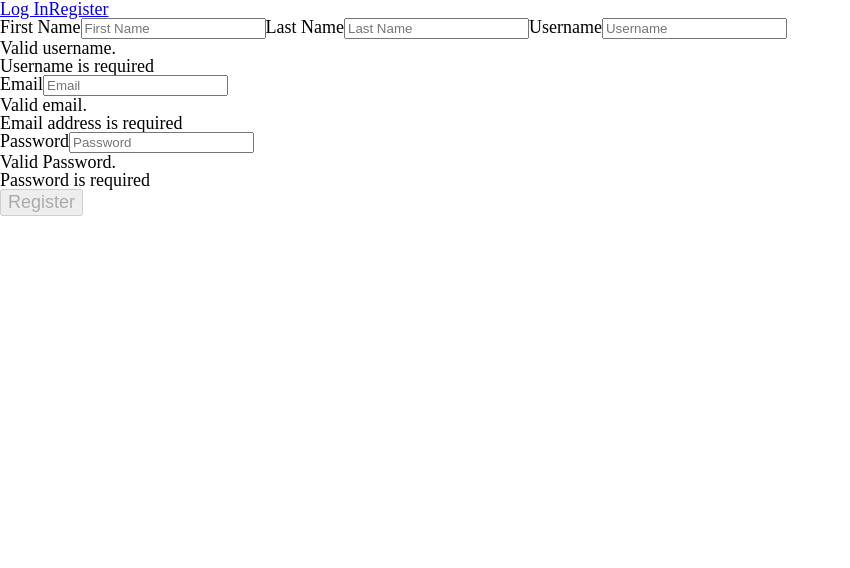
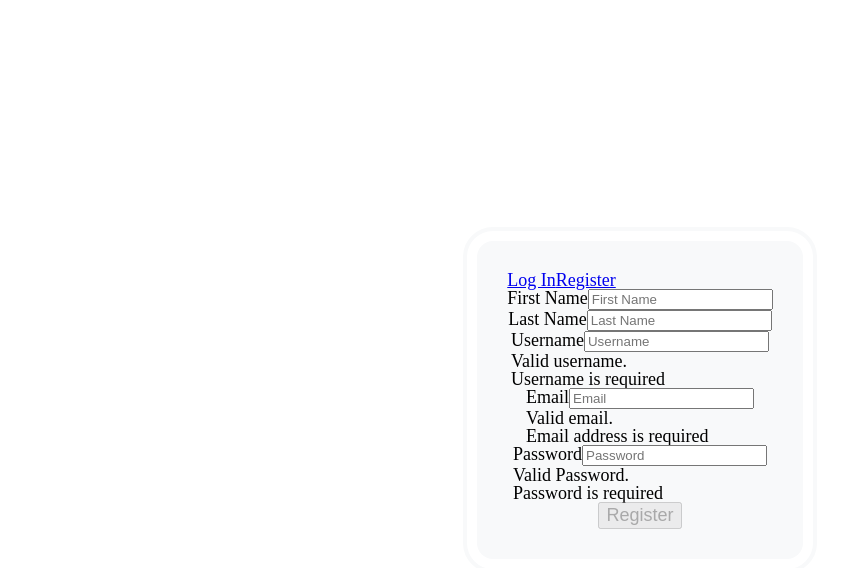
Before and after one commit to waylonturbes/what-to-do-planner, a React (Create React App) app in the folder client/: page /auth/register in a window 1280 px wide. Shown: the top 568 px of the page, without its empty margins (0-850 px from the left). Built offline with nearby package versions, Linux system fonts and the light colour scheme.

Commit message:
Added new authpage styles

```diff
--- a/client/src/components/forms/RegisterForm/RegisterForm.jsx
+++ b/client/src/components/forms/RegisterForm/RegisterForm.jsx
@@ -75,6 +75,7 @@ function RegisterForm() {
       className={registerStyles.form}
       onSubmit={handleSubmit}
     >
+      <div>
         <label
           for="first_name"
           className=""
@@ -90,7 +91,9 @@ function RegisterForm() {
           value={formValues.first_name}
           onChange={handleChange}
         />
+      </div>
 
+      <div>
         <label
           for="last_name"
           className=""
@@ -106,7 +109,9 @@ function RegisterForm() {
           value={formValues.last_name}
           onChange={handleChange}
         />
+      </div>
 
+      <div>
         <label
           for="username"
           className={
@@ -135,7 +140,9 @@ function RegisterForm() {
         <p className="">
           {formErrors.username}
         </p>
+      </div>
 
+      <div>
         <label for="email" className={
           (formErrors.email === "")
             ? "" // valid
@@ -160,7 +167,9 @@ function RegisterForm() {
         <p className="">
           {formErrors.email}
         </p>
+      </div>
 
+      <div>
         <label for="password" className={
           (formErrors.password === "")
             ? "" // valid
@@ -185,6 +194,7 @@ function RegisterForm() {
         <p className="">
           {formErrors.password}
         </p>
+      </div>
 
       <button
         disabled={submitDisabled}
--- a/client/src/components/forms/RegisterForm/registerForm.module.css
+++ b/client/src/components/forms/RegisterForm/registerForm.module.css
@@ -1,3 +1,6 @@
 .form {
-
+  display: flex;
+  flex-direction: column;
+  align-items: center;
+  justify-content: space-evenly;
 }
--- a/client/src/components/pages/AuthPage/AuthPage.jsx
+++ b/client/src/components/pages/AuthPage/AuthPage.jsx
@@ -1,9 +1,12 @@
 import { RegisterForm, LoginForm } from "../../forms"
 import { Routes, Route, NavLink } from "react-router-dom"
 
+import authPageStyles from "./authPage.module.css"
+
 function AuthPage() {
   return (
-    <section className="">
+    <section className={authPageStyles.page}>
+      <div className={authPageStyles.container}>
         <nav className="">
           <NavLink
             className={({ isActive }) => "" + (isActive ? " " : "")}
@@ -22,6 +25,7 @@ function AuthPage() {
           <Route path="login" element={<LoginForm />} />
           <Route path="register" element={<RegisterForm />} />
         </Routes>
+      </div>
     </section>
   )
 }
--- /dev/null
+++ b/client/src/components/pages/AuthPage/authPage.module.css
@@ -0,0 +1,14 @@
+.page {
+  flex: auto;
+  display: flex;
+  flex-direction: column;
+  justify-content: center;
+  align-items: center;
+}
+.container {
+  border-radius: 1.6rem;
+  background-color: var(--gray-100);
+  outline-offset: 1rem;
+  padding: 3rem;
+  outline: 0.4rem solid var(--gray-100);
+}
--- a/client/src/styles/general.css
+++ b/client/src/styles/general.css
@@ -9,13 +9,13 @@ html {
   min-height: 100vh;
 }
 h1 {
-  font-size: 3.6rem;
+  font-size: 3.8rem;
 }
 h2 {
-  font-size: 2.4rem;
+  font-size: 3rem;
 }
 h3 {
-  font-size: 2rem;
+  font-size: 2.4rem;
 }
 p, span, button, li, a, label {
   font-size: 1.8rem;
```
Lines whose indentation alone changed are shown as unchanged.
